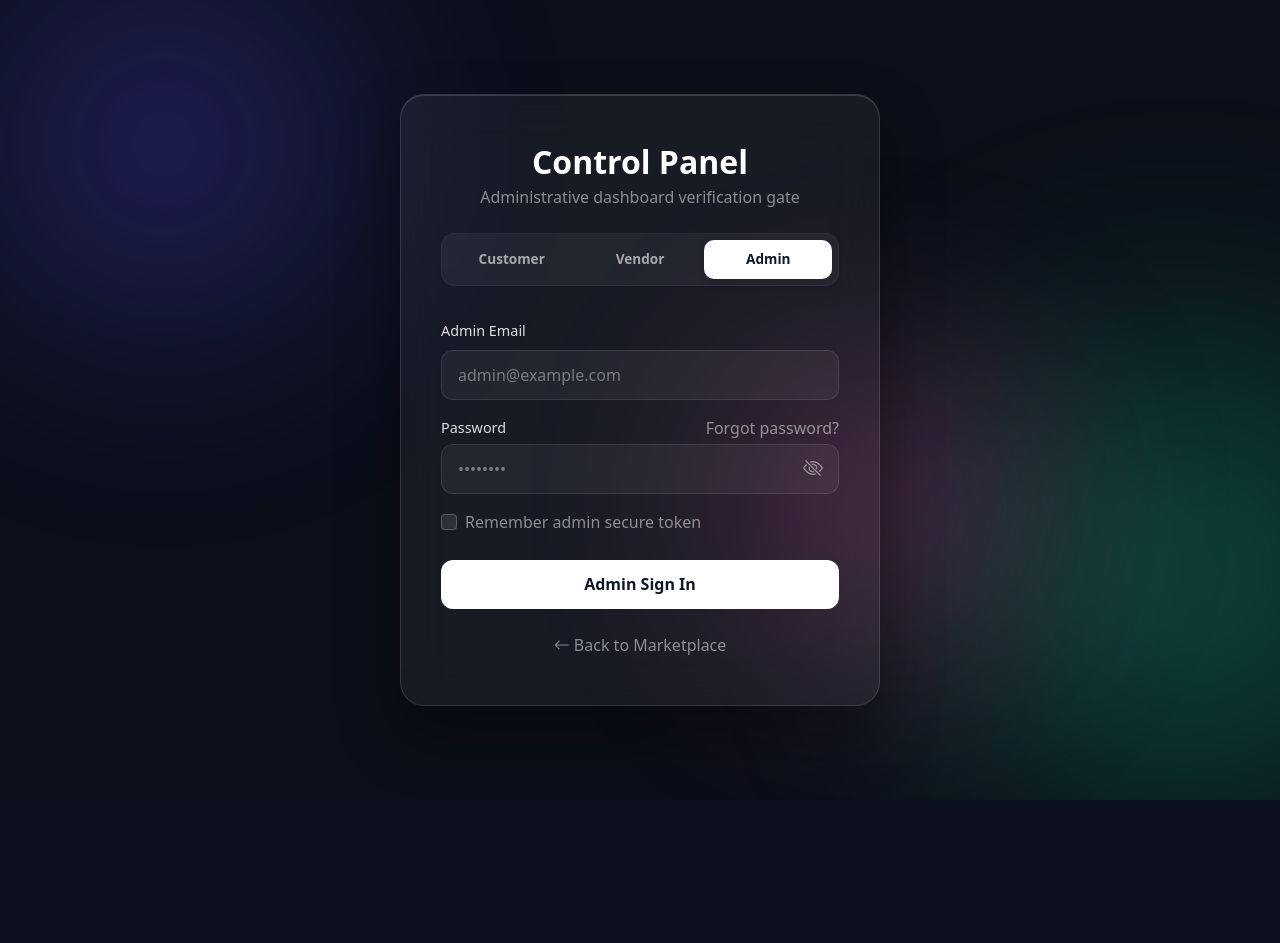
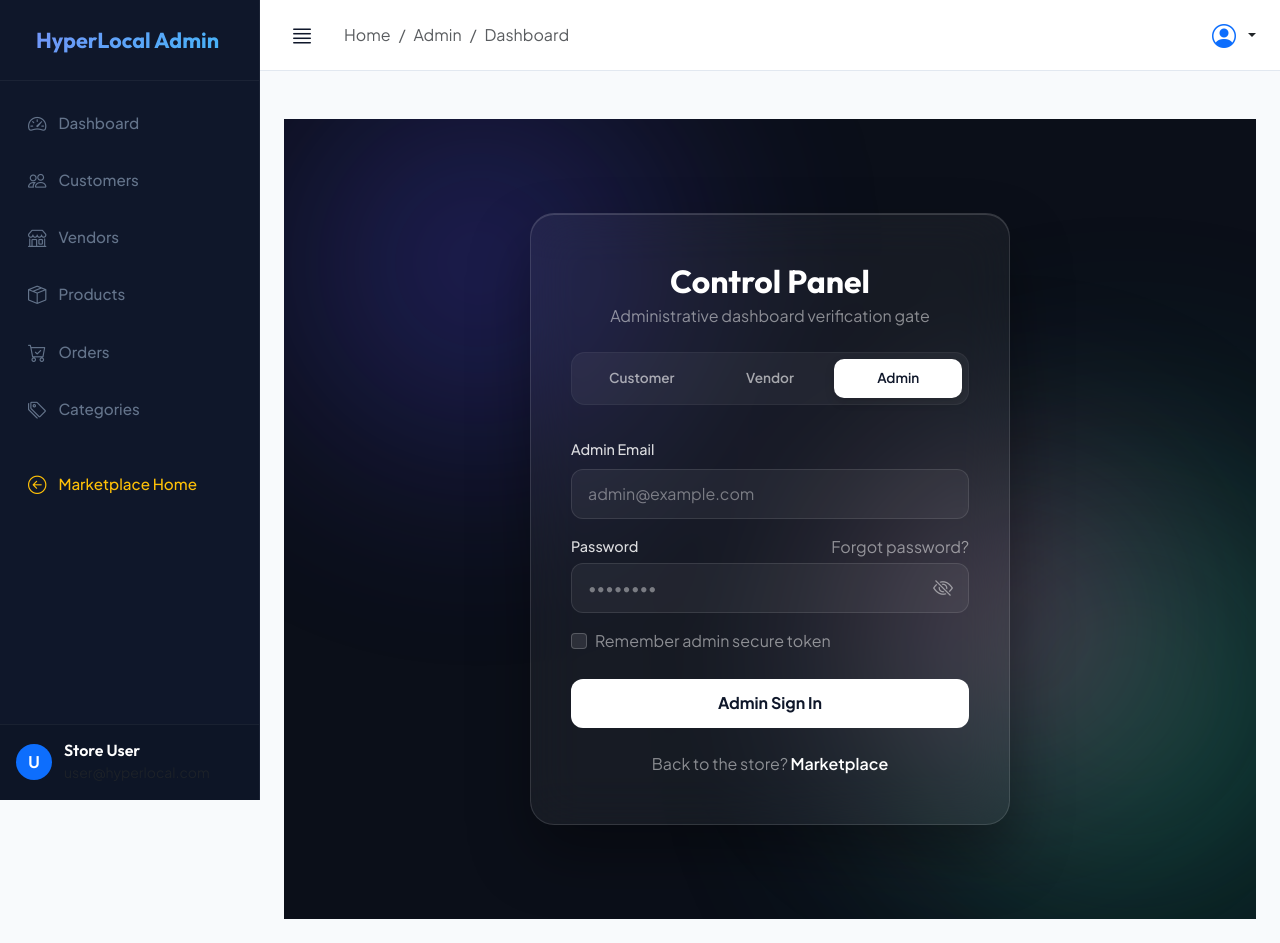
Before and after one commit to Vishwajith-J-P/code-to-cloud, a Flask app: page /admin/login in a window 1280 px wide. Before the commit the page ends 800 px from the top, so only its background shows below. Run offline with Flask 3, Linux system fonts and the light colour scheme; some libraries are stand-ins or nearby versions.

Commit message:
modified login pages

```diff
--- a/routes/web_routes.py
+++ b/routes/web_routes.py
@@ -31,10 +31,13 @@ def vendor_required(f):
 
 @web_bp.route("/")
 def home():
-    db = get_db()
-    categories = [serialize_category(c) for c in db.categories.find()]
-    products = [serialize_product(p) for p in db.products.find({"isAvailable": True}).limit(6)]
-    return render_template("home.html", categories=categories, products=products)
+    if current_user.is_authenticated:
+        if getattr(current_user, 'role', None) == 'admin':
+            return redirect('/admin/dashboard')
+        elif getattr(current_user, 'role', None) == 'vendor':
+            return redirect('/vendor/dashboard')
+
+    return redirect(url_for('web.products'))
 
 @web_bp.route("/login")
 def login():
--- a/templates/admin/categories.html
+++ b/templates/admin/categories.html
@@ -93,7 +93,7 @@
                 e.preventDefault();
                 const categoryName = document.getElementById("newCategoryName").value.trim();
                 try {
-                    const res = await fetch("/api/admin/category", {
+                    const res = await fetch("/api/admin/categories", {
                         method: "POST",
                         headers: { "Content-Type": "application/json" },
                         body: JSON.stringify({ categoryName })
--- a/templates/admin/login.html
+++ b/templates/admin/login.html
@@ -1,17 +1,9 @@
-<!DOCTYPE html>
-<html lang="en">
-<head>
-    <meta charset="UTF-8">
-    <meta name="viewport" content="width=device-width, initial-scale=1.0">
-    <title>HyperLocal Admin - Sign In</title>
-    <!-- Bootstrap 5 CSS -->
-    <link href="https://cdn.jsdelivr.net/npm/bootstrap@5.3.2/dist/css/bootstrap.min.css" rel="stylesheet">
-    <!-- Bootstrap Icons -->
-    <link href="https://cdn.jsdelivr.net/npm/bootstrap-icons@1.11.2/font/bootstrap-icons.min.css" rel="stylesheet">
-    <!-- Glassmorphic Auth Custom Stylesheet -->
+{% extends "base.html" %}
+
+{% block title %}HyperLocal Admin - Sign In{% endblock %}
+
+{% block content %}
 <link href="/static/css/auth_pages.css" rel="stylesheet">
-</head>
-<body>
 
 <div class="auth-bg-wrapper">
     <div class="auth-bg-blob auth-bg-blob-1"></div>
@@ -63,17 +55,14 @@
                 <button type="submit" class="btn btn-auth-submit btn-lg fs-6">Admin Sign In</button>
             </div>
 
-                <div class="text-center mt-4">
-                    <a href="/" class="text-white-50 text-decoration-none fs-8 hover-white">
-                        <i class="bi bi-arrow-left"></i> Back to Marketplace
-                    </a>
+            <div class="text-center fs-7 text-white-50">
+                Back to the store? <a href="/" class="text-white fw-semibold text-decoration-none hover-underline">Marketplace</a>
             </div>
         </form>
     </div>
 </div>
+{% endblock %}
 
-    <!-- Bootstrap Bundle JS -->
-    <script src="https://cdn.jsdelivr.net/npm/bootstrap@5.3.2/dist/js/bootstrap.bundle.min.js"></script>
+{% block scripts %}
 <script src="/static/js/auth_validation.js"></script>
-</body>
-</html>
+{% endblock %}
```
Also changed, not shown: templates/login.html (+0 -9 lines). Lines whose indentation alone changed are shown as unchanged.
